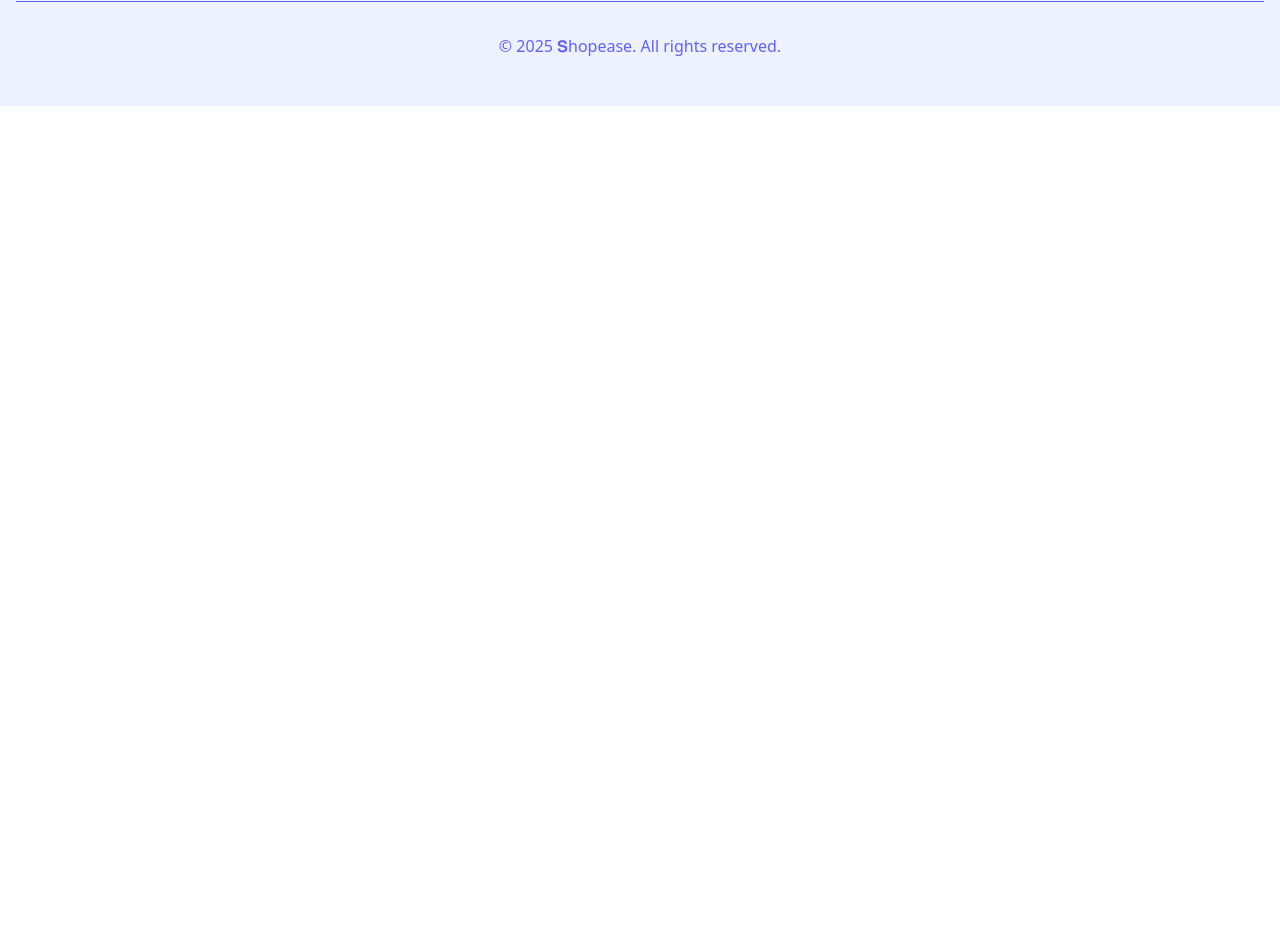
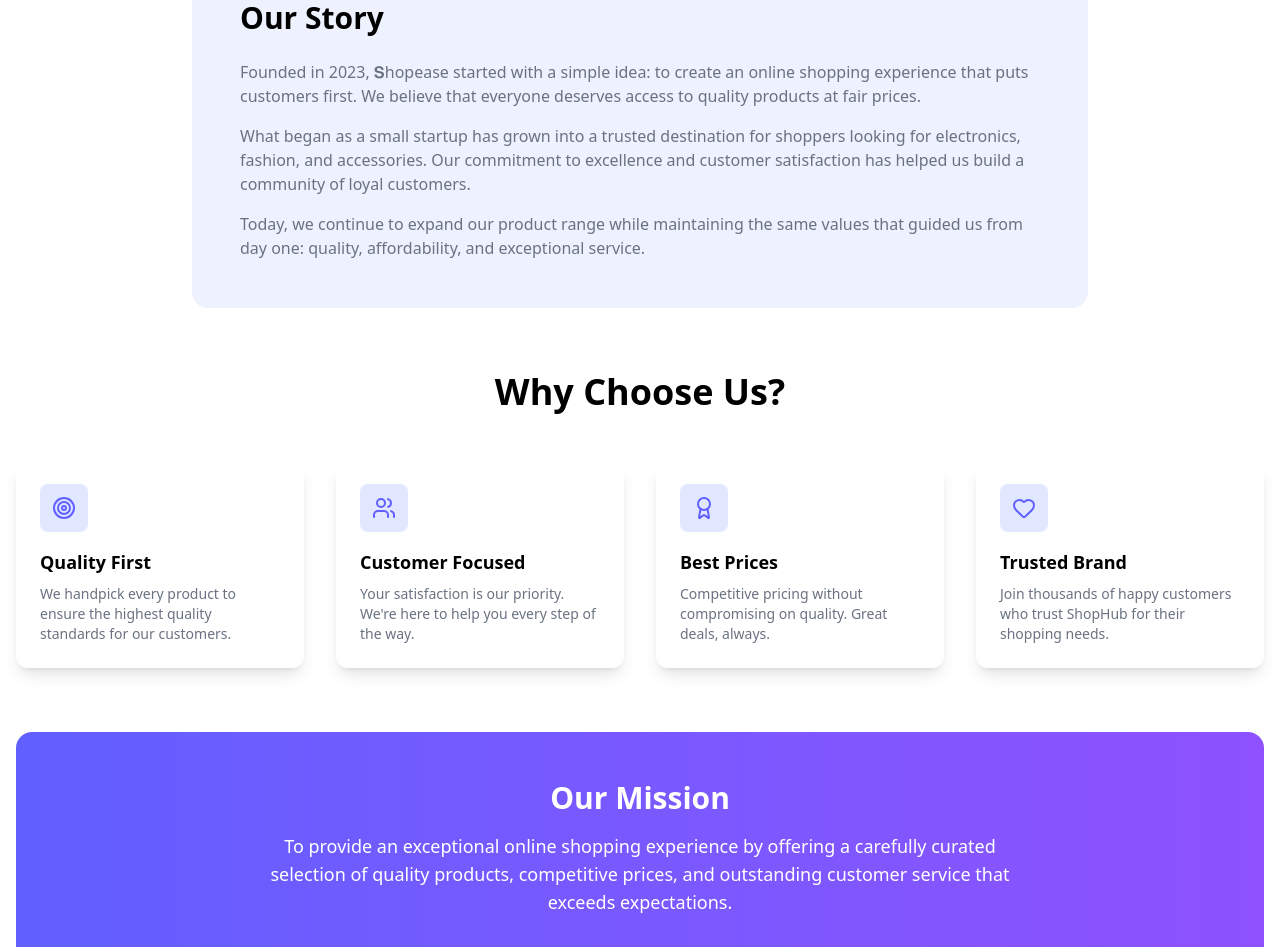
Before and after one commit to Iris-Ghislaine/ShopEase, a React (Vite) app in the folder shopEase/: page /about in a window 1280 px wide. Shown: the part 320-1267 px from the top of the page. Before the commit the page ends 800 px from the top, so only its background shows below. Built offline with nearby package versions, Linux system fonts and the light colour scheme.

Commit message:
Created About page

```diff
--- a/shopEase/src/pages/About.jsx
+++ b/shopEase/src/pages/About.jsx
@@ -1,6 +1,94 @@
-function About(){
-    return(
-console.log('this is About')
-    )
-}
-export default About
+import { Target, Users, Award, Heart } from "lucide-react";
+
+const About = () => {
+  const reasons = [
+    {
+      icon: Target,
+      title: "Quality First",
+      description: "We handpick every product to ensure the highest quality standards for our customers."
+    },
+    {
+      icon: Users,
+      title: "Customer Focused",
+      description: "Your satisfaction is our priority. We're here to help you every step of the way."
+    },
+    {
+      icon: Award,
+      title: "Best Prices",
+      description: "Competitive pricing without compromising on quality. Great deals, always."
+    },
+    {
+      icon: Heart,
+      title: "Trusted Brand",
+      description: "Join thousands of happy customers who trust ShopHub for their shopping needs."
+    }
+  ];
+
+  return (
+    <div className="py-20">
+      <div className="container mx-auto px-4">
+        {/* Header */}
+        <div className="text-center mb-16">
+          <h1 className="text-4xl md:text-5xl font-bold mb-6">About 𝐒hopease</h1>
+          <p className="text-lg text-gray-500 max-w-3xl mx-auto">
+            We're on a mission to make online shopping simple, affordable, and enjoyable for everyone.
+          </p>
+        </div>
+
+        {/* Story Section */}
+        <div className="max-w-4xl mx-auto mb-16">
+          <div className="bg-indigo-50 rounded-2xl p-8 md:p-12">
+            <h2 className="text-2xl md:text-3xl font-bold mb-6">Our Story</h2>
+            <div className="space-y-4 text-gray-500">
+              <p>
+                Founded in 2023, 𝐒hopease started with a simple idea: to create an online shopping
+                experience that puts customers first. We believe that everyone deserves access to
+                quality products at fair prices.
+              </p>
+              <p>
+                What began as a small startup has grown into a trusted destination for shoppers
+                looking for electronics, fashion, and accessories. Our commitment to excellence
+                and customer satisfaction has helped us build a community of loyal customers.
+              </p>
+              <p>
+                Today, we continue to expand our product range while maintaining the same values
+                that guided us from day one: quality, affordability, and exceptional service.
+              </p>
+            </div>
+          </div>
+        </div>
+
+        {/* Why Choose Us Section */}
+        <div className="mb-16">
+          <h2 className="text-3xl md:text-4xl font-bold text-center mb-12">Why Choose Us?</h2>
+          <div className="grid grid-cols-1 md:grid-cols-2 lg:grid-cols-4 gap-8">
+            {reasons.map((reason, index) => (
+              <div
+                key={index}
+                className="bg-white rounded-xl p-6 shadow-lg transition-all"
+              >
+                <div className="bg-indigo-100 w-12 h-12 rounded-lg flex items-center justify-center mb-4">
+                  <reason.icon className="h-6 w-6 text-indigo-500" />
+                </div>
+                <h3 className="font-semibold text-lg mb-2">{reason.title}</h3>
+                <p className="text-sm text-gray-500">{reason.description}</p>
+              </div>
+            ))}
+          </div>
+        </div>
+
+        {/* Mission Statement */}
+        <div className="bg-gradient-to-r from-indigo-500 to-violet-500 transition-transform rounded-2xl p-8 md:p-12 text-center text-white">
+          <h2 className="text-2xl md:text-3xl font-bold mb-4">Our Mission</h2>
+          <p className="text-lg max-w-3xl mx-auto">
+            To provide an exceptional online shopping experience by offering a carefully curated
+            selection of quality products, competitive prices, and outstanding customer service
+            that exceeds expectations.
+          </p>
+        </div>
+      </div>
+    </div>
+  );
+};
+
+export default About;
```
